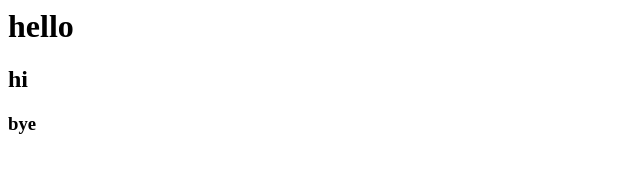
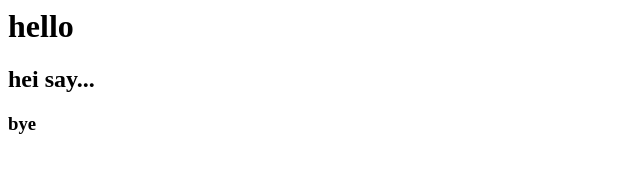
Before and after one commit to sjwoong1010/project, a plain HTML site: page index.html in a window 1280 px wide. Shown: the full height of the page, 0-640 px from the left. Drawn offline with Linux system fonts and the light colour scheme.

Commit message:
1st team3

```diff
--- a/index.html
+++ b/index.html
@@ -1,3 +1,3 @@
 <h1>hello</h1>
-<h2>hi</h2>
+<h2>hei say... </h2>
 <h3>bye</h3>
```
